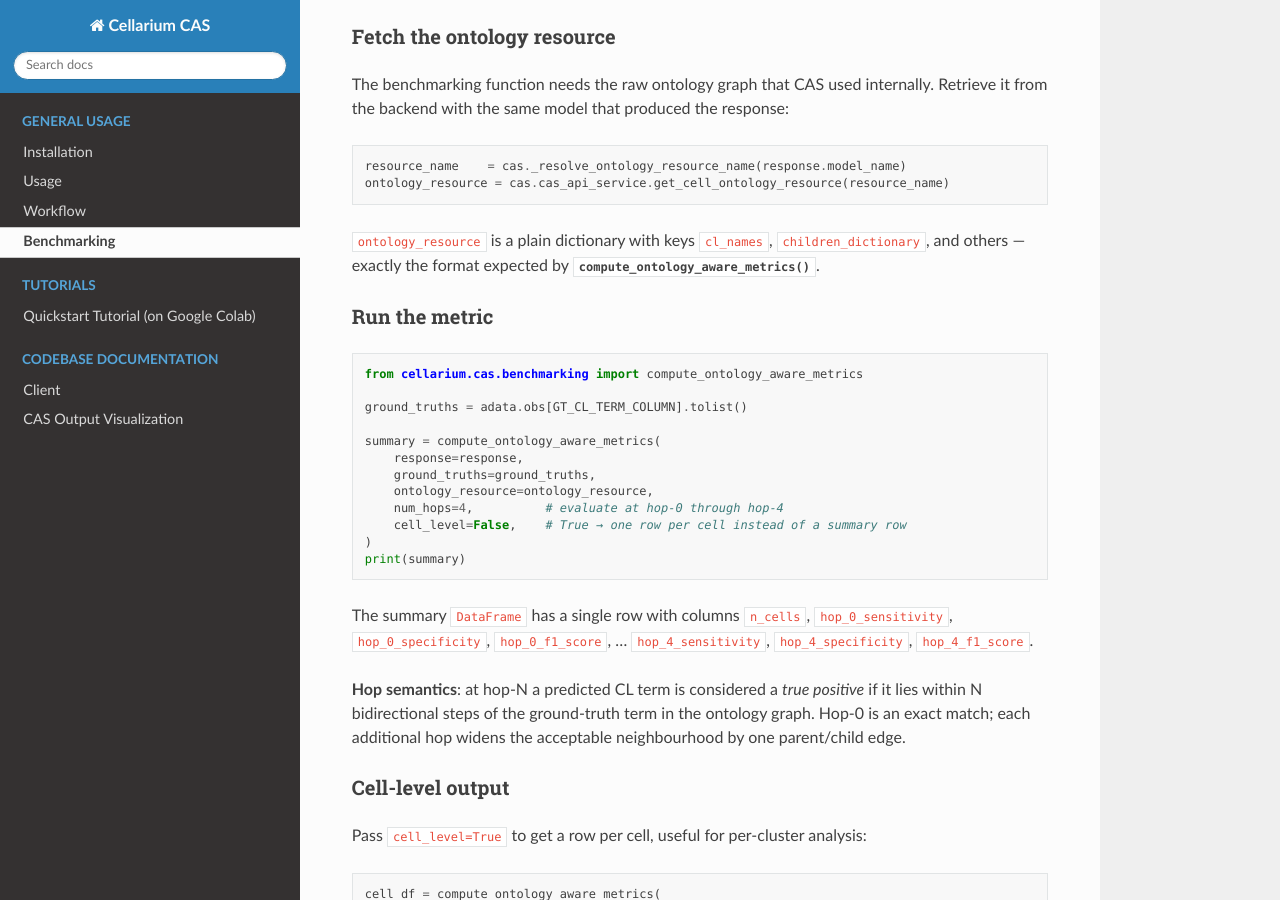
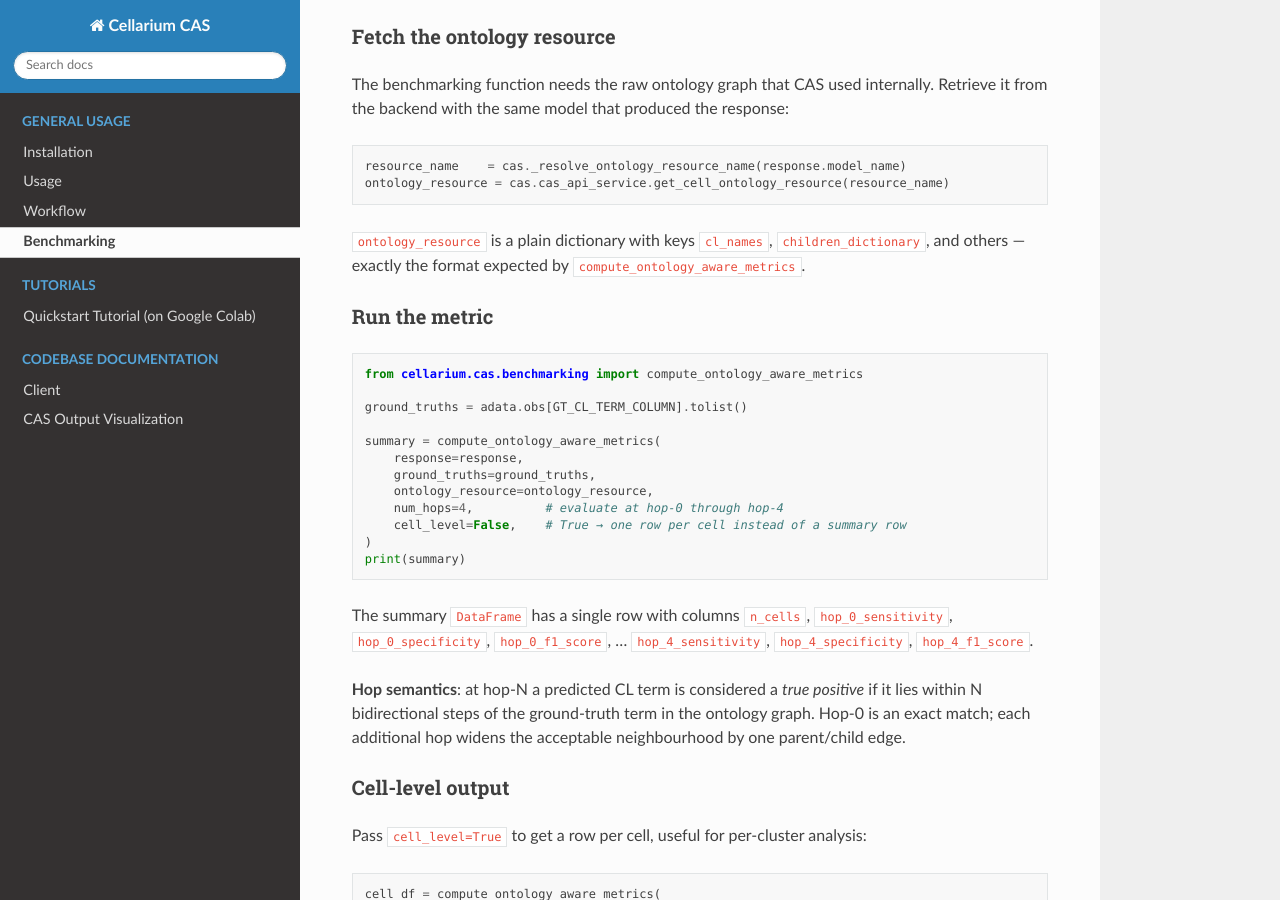
Before and after one commit to cellarium-ai/cellarium-cas, a Sphinx documentation site: the page built from docs/source/modules/benchmarking.rst, in a window 1280 px wide and 900 px high, scrolled down 1349 px. Built offline with Sphinx 7.4.7 and the Read the Docs theme 3.1.0, drawn with Linux system fonts in a browser that asks for light colours; pages that are not in the unit, such as notebooks, are missing from menus; the version number could not be read and is left out; some of the changed lines change nothing that is shown.

Commit message:
docs: fix documentation warning in CI

```diff
--- a/docs/source/modules/benchmarking.rst
+++ b/docs/source/modules/benchmarking.rst
@@ -78,7 +78,7 @@ Retrieve it from the backend with the same model that produced the response:
 
 ``ontology_resource`` is a plain dictionary with keys ``cl_names``,
 ``children_dictionary``, and others — exactly the format expected by
-:func:`~cellarium.cas.benchmarking.compute_ontology_aware_metrics`.
+``compute_ontology_aware_metrics``.
 
 Run the metric
 --------------
```
